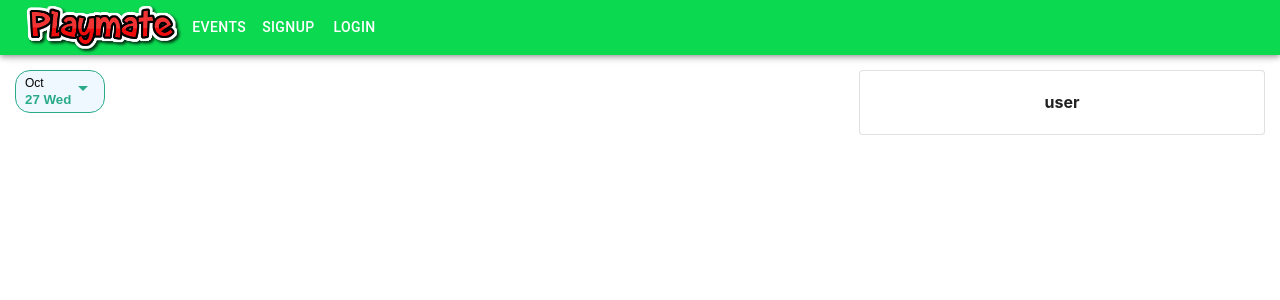
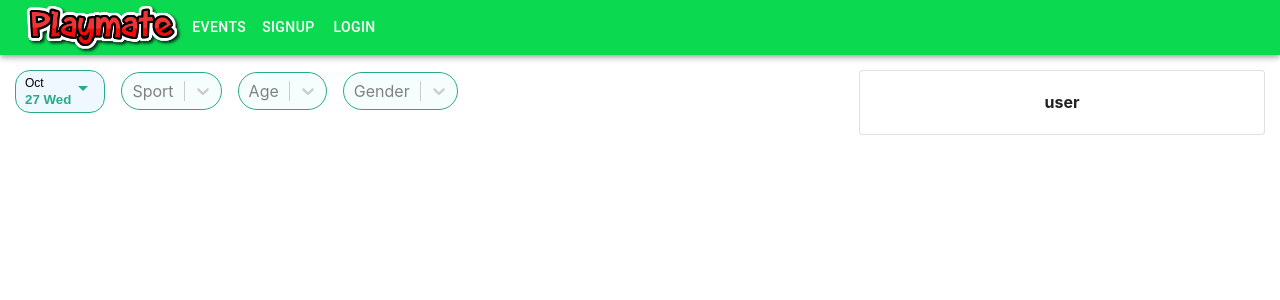
Before and after one commit to Rushil10/playmate, a React (Create React App) app: page / in a window 1280 px wide. Shown: the top 300 px of the page. Built offline with nearby package versions, Linux system fonts and the light colour scheme.

Commit message:
home page filters

```diff
--- a/src/Components/ConstantData/ageGroups.js
+++ b/src/Components/ConstantData/ageGroups.js
@@ -0,0 +1,11 @@
+export const ageGroups = (num) => {
+  var ans = [];
+  for (var i = 1; i <= num; i++) {
+    var k = {};
+    k.label = i.toString();
+    k.value = i.toString();
+    ans.push(k);
+  }
+  //console.log(ans);
+  return ans;
+};
--- /dev/null
+++ b/src/Components/ConstantData/gender.js
@@ -0,0 +1,15 @@
+const genders = [
+  {
+    label: "Male",
+    value: "Male",
+  },
+  {
+    label: "Female",
+    value: "Female",
+  },
+  {
+    label: "Remove",
+    value: "Remove",
+  },
+];
+export default genders;
--- a/src/Pages/Home/home.js
+++ b/src/Pages/Home/home.js
@@ -14,10 +14,17 @@ import DatePickerModal from "../../Components/Modals/DatePickerModal";
 import "./home.css";
 import ArrowDropDownIcon from "@mui/icons-material/ArrowDropDown";
 import moment from "moment";
+import sports from "../../Components/ConstantData/sports";
+import Select from "react-select";
+import { ageGroups } from "../../Components/ConstantData/ageGroups";
+import genders from "../../Components/ConstantData/gender";
 
 function Home() {
   const [openDatePicker, setOpenDatePicker] = useState(false);
   const [dateVal, setDateVal] = useState(new Date());
+  const [sport, setSport] = useState("");
+  const [age, setAge] = useState("");
+  const [gender, setGender] = useState("");
 
   const openDate = () => {
     setOpenDatePicker(true);
@@ -28,15 +35,66 @@ function Home() {
   };
 
   const changeDate = (newValue) => {
-    setDateVal(newValue)
-    closeDate()
-  }
+    setDateVal(newValue);
+    closeDate();
+  };
+
+  const handleChangeSport = (selectedOption) => {
+    setSport(selectedOption);
+    console.log(selectedOption);
+  };
+
+  const handleChangeAge = (selectedOption) => {
+    setAge(selectedOption);
+    console.log(selectedOption);
+  };
+
+  const handleChangeGender = (selectedOption) => {
+    if (selectedOption.value === "Remove") {
+      setGender("");
+      return;
+    }
+    setGender(selectedOption);
+    console.log(selectedOption);
+  };
+
+  const colourStyles = {
+    menuPortal: (base) => ({ ...base, zIndex: 9999 }),
+    control: (base) => ({
+      ...base,
+      border: "0.75px solid #29ab87",
+      backgroundColor: "rgba(64,224,208,0.05)",
+      borderRadius: "25px",
+      boxShadow: "none",
+      /* // This line disable the blue border
+      boxShadow: "0.5px solid #29ab87",*/
+    }),
+    singleValue: (provided) => ({
+      ...provided,
+      color: "#29ab87",
+      fontWeight: "400",
+    }),
+    /* control: (styles) => ({
+      ...styles,
+      backgroundColor: "white",
+    }), */
+    option: (provided, state) => ({
+      ...provided,
+      color: state.isSelected ? "#29ab87" : "black",
+      backgroundColor: state.isSelected ? "rgba(64,224,208,0.05)" : "white",
+    }),
+  };
 
   return (
     <Grid container paddingLeft="15px" paddingRight="15px" spacing={2}>
-      <DatePickerModal dateVal={dateVal} changeDate={changeDate} open={openDatePicker} handleClose={closeDate} />
+      <DatePickerModal
+        dateVal={dateVal}
+        changeDate={changeDate}
+        open={openDatePicker}
+        handleClose={closeDate}
+      />
       <Grid marginTop="15px" item xs={12} sm={8} order={{ xs: 2, sm: 1 }}>
-        <Grid container spacing={2}>
+        <Grid alignItems="center" container spacing={2}>
           <Grid item>
             <button onClick={openDate} className="filterButtonStyle">
               <div className="columnFlex">
@@ -47,8 +105,41 @@ function Home() {
                   {moment(dateVal).format("DD ddd")}
                 </h4>
               </div>
-              <ArrowDropDownIcon style={{color:'#29ab87'}} />
+              <ArrowDropDownIcon style={{ color: "#29ab87" }} />
             </button>
+          </Grid>
+          <Grid item>
+            <Select
+              styles={colourStyles}
+              menuPortalTarget={document.body}
+              //styles={{ menuPortal: (base) => ({ ...base, zIndex: 9999 }) }}
+              value={sport}
+              placeholder="Sport"
+              onChange={handleChangeSport}
+              options={sports}
+            />
+          </Grid>
+          <Grid item>
+            <Select
+              styles={colourStyles}
+              menuPortalTarget={document.body}
+              //styles={{ menuPortal: (base) => ({ ...base, zIndex: 9999 }) }}
+              value={age}
+              placeholder="Age"
+              onChange={handleChangeAge}
+              options={ageGroups(65)}
+            />
+          </Grid>
+          <Grid item>
+            <Select
+              styles={colourStyles}
+              menuPortalTarget={document.body}
+              //styles={{ menuPortal: (base) => ({ ...base, zIndex: 9999 }) }}
+              value={gender}
+              placeholder="Gender"
+              onChange={handleChangeGender}
+              options={genders}
+            />
           </Grid>
         </Grid>
       </Grid>
--- a/src/Pages/createEvent/createEvent.css
+++ b/src/Pages/createEvent/createEvent.css
@@ -11,7 +11,7 @@
 
 .kickImg {
   height: 85vh;
-  object-fit:cover;
+  object-fit: cover;
 }
 
 .createEventContainer {
@@ -41,7 +41,8 @@
 }
 
 ::-webkit-scrollbar {
-  width: 10px;
+  width: 2.5px;
+  border-radius: 5px;
 }
 
 ::-webkit-scrollbar-track {
@@ -50,10 +51,5 @@
 
 /* Handle */
 ::-webkit-scrollbar-thumb {
-  background: #ae7862;
+  background: rgba(34, 139, 34, 0.25);
 }
-
-/* Handle on hover */
-::-webkit-scrollbar-thumb:hover {
-  background: #555;
-}
```
